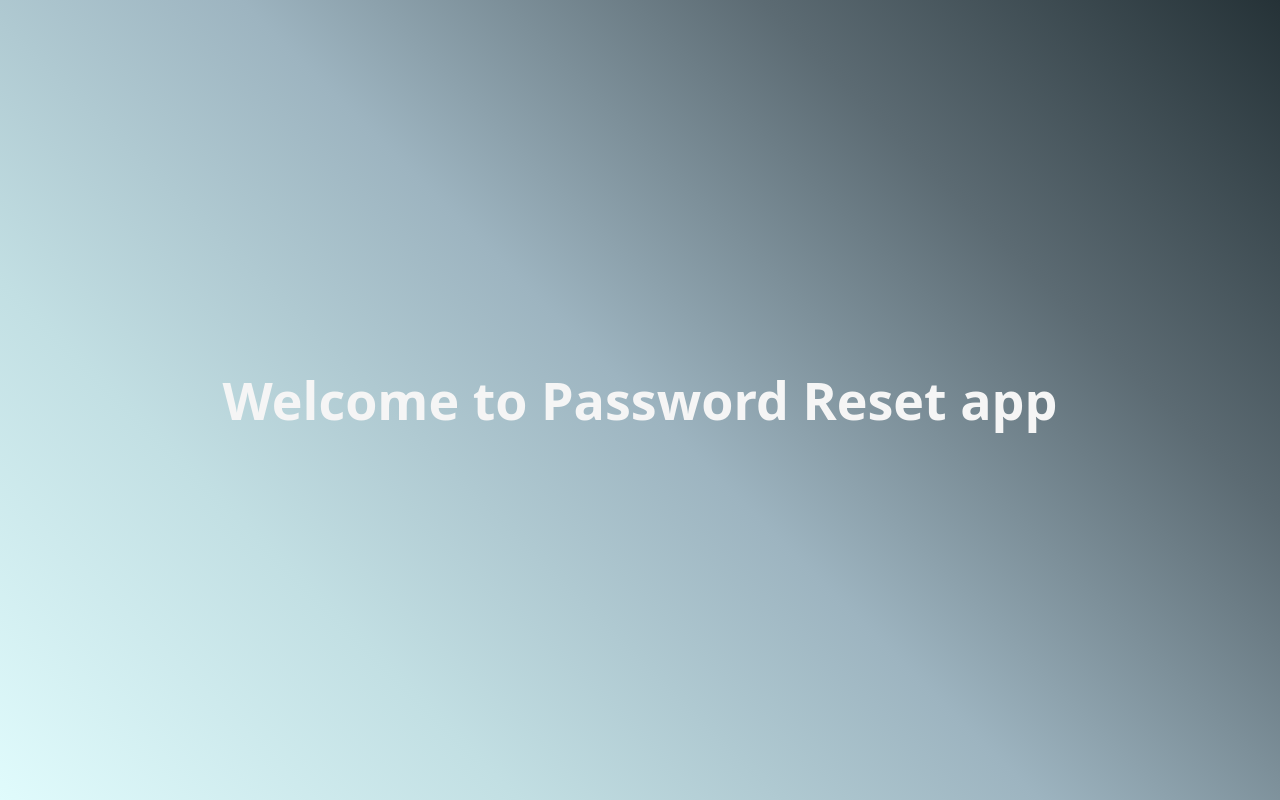
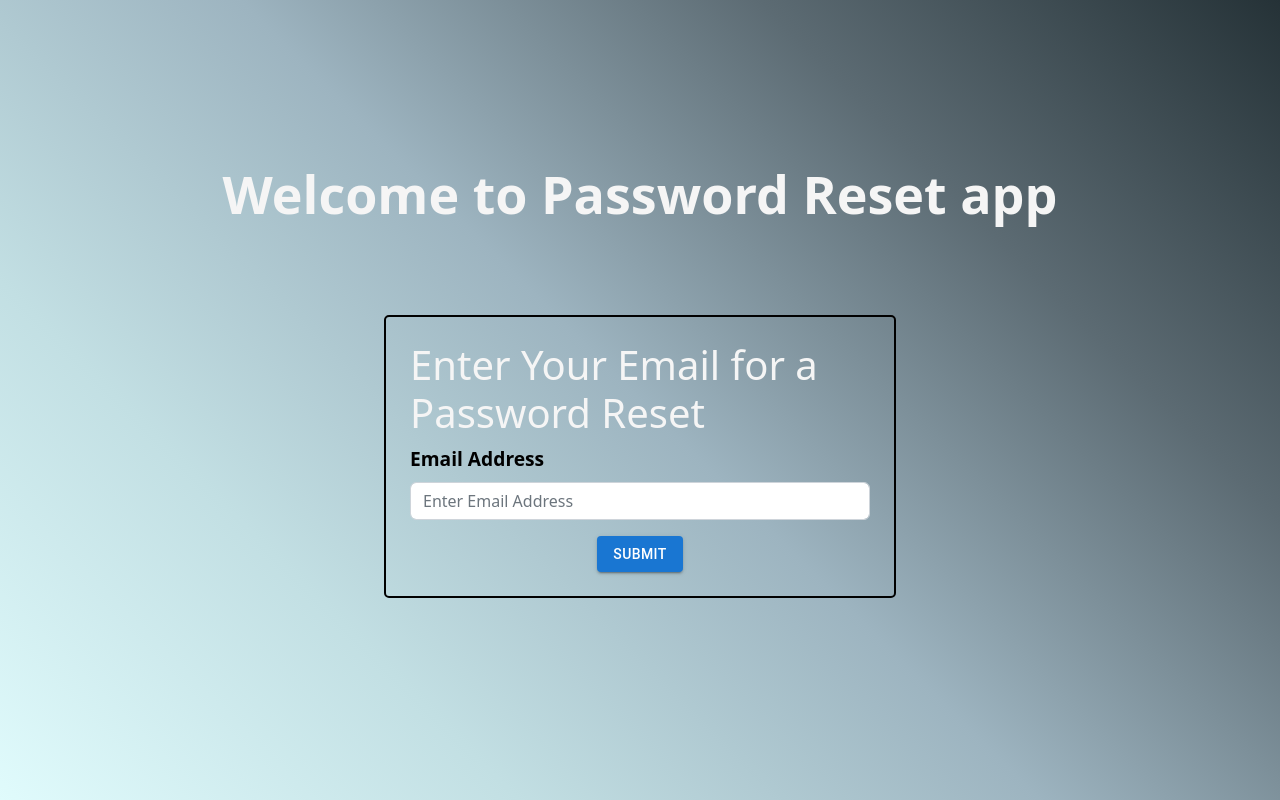
Before and after one commit to Arunkumarbalasubramani/password-reset, a React (Create React App) app: page /password-reset in a window 1280 px wide. Built offline with nearby package versions, Linux system fonts and the light colour scheme.

Commit message:
Added Password reset UI

```diff
--- a/src/App.js
+++ b/src/App.js
@@ -3,6 +3,7 @@ import SignIn from "./SignIn";
 import SignUp from "./SignUp";
 import { BrowserRouter, Route, Routes } from "react-router-dom";
 import Home from "./Home";
+import PasswordReset from "./PasswordReset";
 
 function App() {
   return (
@@ -15,6 +16,7 @@ function App() {
           <Route path="/signin" element={<SignIn />} />
           <Route path="/signup" element={<SignUp />} />
           <Route path="/home" element={<Home />} />
+          <Route path="/password-reset" element={<PasswordReset />} />
         </Routes>
       </BrowserRouter>
     </div>
--- a/src/App.scss
+++ b/src/App.scss
@@ -60,3 +60,7 @@
   display: flex;
   justify-content: center;
 }
+
+.input-textbox {
+  margin-bottom: 2%;
+}
--- /dev/null
+++ b/src/PasswordReset.jsx
@@ -0,0 +1,89 @@
+import React, { useState } from "react";
+import Form from "react-bootstrap/Form";
+import Button from "@mui/material/Button";
+import axios from "axios";
+import Alert from "react-bootstrap/Alert";
+import CircularProgress from "@mui/material/CircularProgress";
+import { useNavigate } from "react-router";
+import { Nav } from "react-bootstrap";
+
+const PasswordReset = () => {
+  const navigate = useNavigate();
+  const [email, setEmail] = useState("");
+  const [loading, setLoading] = useState(false);
+  const [success, setSuccess] = useState(false);
+  const [error, setError] = useState("");
+
+  const handleSubmit = async (e) => {
+    try {
+      e.preventDefault();
+      setLoading(true);
+      const response = await axios.post(
+        "https://password-reset-serverapp.onrender.com/user/password-reset",
+        JSON.stringify(email),
+        {
+          headers: { "Content-Type": "application/json" },
+        }
+      );
+      setSuccess(true);
+      setLoading(false);
+    } catch (error) {
+      if (!error.response) {
+        setError("No Server response");
+        setLoading(false);
+      } else if (error?.response.status === 404) {
+        setError("User Does Not Exists. Please Sign UP");
+        setLoading(false);
+      } else {
+        setError("Error While Resetting Password");
+        setLoading(false);
+      }
+    }
+  };
+  const handleChange = (e) => {
+    e.preventDefault();
+    setEmail(e.target.value);
+  };
+  return (
+    <>
+      {error ? <Alert variant="danger">{error}</Alert> : null}
+      {loading ? <CircularProgress color="success" /> : null}
+      {success ? (
+        <div className="signin-container">
+          <h1>We Have Sent You a Mail With Reset Link. Check Your Mail</h1>
+          <div className="further-action-text">
+            <Nav.Link onClick={() => navigate("/signin")}>
+              {" "}
+              Go Back to Sign In Page
+            </Nav.Link>
+          </div>
+        </div>
+      ) : (
+        <div className="signin-container">
+          <h1>Enter Your Email for a Password Reset</h1>
+          <Form onSubmit={handleSubmit}>
+            <Form.Group className="mb-3" controlId="formBasicEmail">
+              <Form.Label className="label-text">Email Address</Form.Label>
+              <Form.Control
+                type="text"
+                placeholder="Enter Email Address"
+                name="name"
+                className="input-textbox"
+                value={email}
+                onChange={handleChange}
+                onSubmit={handleSubmit}
+              />
+            </Form.Group>
+            <div className="submit-btn">
+              <Button variant="contained" size="medium" type="submit">
+                Submit
+              </Button>
+            </div>
+          </Form>
+        </div>
+      )}
+    </>
+  );
+};
+
+export default PasswordReset;
--- a/src/SignIn.jsx
+++ b/src/SignIn.jsx
@@ -3,12 +3,67 @@ import { Nav } from "react-bootstrap";
 import Button from "@mui/material/Button";
 import Form from "react-bootstrap/Form";
 import { useNavigate } from "react-router";
+import * as yup from "yup";
+import { useFormik } from "formik";
+import Alert from "react-bootstrap/Alert";
+import CircularProgress from "@mui/material/CircularProgress";
+import axios from "axios";
 
+const loginValidationSchema = yup.object({
+  name: yup
+    .string()
+    .required("User Name is Mandatory")
+    .min(4, "Minimu 4 Characters required"),
+  password: yup
+    .string()
+    .required("Password is Mandatory")
+    .min(8, "Minimum 8 Characters Only")
+    .max(12, "Maximum 12 Characters only"),
+});
 const SignIn = () => {
   const navigate = useNavigate();
   const [success, setsuccess] = useState(false);
+  const [loading, setLoading] = useState(false);
+  const [errorMessage, setErrorMessage] = useState("");
+
+  const loginFunction = async (loginData) => {
+    try {
+      setLoading(true);
+      const response = await axios.post(
+        "https://password-reset-serverapp.onrender.com/user/signin",
+        JSON.stringify(loginData),
+        { headers: { "Content-Type": "application/json" } }
+      );
+      setsuccess(true);
+      setLoading(false);
+    } catch (err) {
+      if (!err?.response) {
+        setErrorMessage("No Server Response");
+      } else if (err?.response.status === 401) {
+        setErrorMessage("  User Not Found.Please Sign Up");
+      } else if (err?.response.status === 403) {
+        setErrorMessage("Wrong Credentials");
+      } else {
+        setErrorMessage("Error While Siging in");
+      }
+    }
+  };
+  const { handleSubmit, handleBlur, handleChange, values, errors, touched } =
+    useFormik({
+      initialValues: {
+        name: "",
+        password: "",
+      },
+      validationSchema: loginValidationSchema,
+      onSubmit: (data) => {
+        loginFunction(data);
+      },
+    });
+
   return (
     <>
+      {errorMessage ? <Alert variant="danger">{errorMessage}</Alert> : null}
+      {loading ? <CircularProgress color="success" /> : null}
       {success ? (
         <div className="signin-container">
           <h1>You are Succefully Logged In</h1>
@@ -18,15 +73,39 @@ const SignIn = () => {
         </div>
       ) : (
         <div className="signin-container">
-          <Form>
+          <Form onSubmit={handleSubmit}>
             <Form.Group className="mb-3" controlId="formBasicEmail">
-              <Form.Label className="label-text">Email address</Form.Label>
-              <Form.Control type="email" placeholder="Enter email" />
+              <Form.Label className="label-text">User Name</Form.Label>
+              <Form.Control
+                type="text"
+                placeholder="Enter User Name"
+                name="name"
+                value={values.name}
+                error={touched.name && errors.name}
+                onChange={handleChange}
+                onBlur={handleBlur}
+                className="input-textbox"
+              />
+              {touched.name && errors.name ? (
+                <Alert variant="danger">{errors.name}</Alert>
+              ) : null}
             </Form.Group>
 
             <Form.Group className="mb-3" controlId="formBasicPassword">
               <Form.Label className="label-text">Password</Form.Label>
-              <Form.Control type="password" placeholder="Password" />
+              <Form.Control
+                type="password"
+                placeholder="Password"
+                name="password"
+                value={values.password}
+                error={touched.password && errors.password}
+                onChange={handleChange}
+                onBlur={handleBlur}
+                className="input-textbox"
+              />
+              {touched.password && errors.password ? (
+                <Alert variant="danger">{errors.password}</Alert>
+              ) : null}
             </Form.Group>
             <Form.Group
               className="mb-3 helper-text"
@@ -46,9 +125,11 @@ const SignIn = () => {
               </div>
             </Form.Group>
 
-            <Button variant="contained" size="medium">
-              Submit
-            </Button>
+            <div className="submit-btn">
+              <Button variant="contained" size="medium" type="submit">
+                Submit
+              </Button>
+            </div>
           </Form>
         </div>
       )}
--- a/src/SignUp.jsx
+++ b/src/SignUp.jsx
@@ -2,11 +2,12 @@ import React, { useState } from "react";
 import { Nav } from "react-bootstrap";
 import Button from "@mui/material/Button";
 import Form from "react-bootstrap/Form";
-import { useNavigate } from "react-router";
+import { useAsyncValue, useNavigate } from "react-router";
 import * as yup from "yup";
 import { useFormik } from "formik";
 import Alert from "react-bootstrap/Alert";
 import axios from "axios";
+import CircularProgress from "@mui/material/CircularProgress";
 
 const userFormValidationSchema = yup.object({
   name: yup
@@ -27,8 +28,10 @@ const SignUp = () => {
   const navigate = useNavigate();
   const [success, setsuccess] = useState(false);
   const [errorMessage, setErrorMessage] = useState("");
+  const [loading, setloading] = useState(false);
   const userSignUp = async (signUpData) => {
     try {
+      setloading(true);
       const response = await axios.post(
         "https://password-reset-serverapp.onrender.com/user/signup",
         JSON.stringify(signUpData),
@@ -38,6 +41,7 @@ const SignUp = () => {
       );
       console.log(JSON.stringify(response?.data));
       setsuccess(true);
+      setloading(false);
     } catch (err) {
       if (!err.response) {
         setErrorMessage("No Server Response");
@@ -66,7 +70,7 @@ const SignUp = () => {
   return (
     <>
       {errorMessage ? <Alert variant="danger">{errorMessage}</Alert> : null}
-
+      {loading ? <CircularProgress color="success" /> : null}
       {success ? (
         <div className="signin-container">
           <h1>You Have Succefully Signed Up</h1>
```
